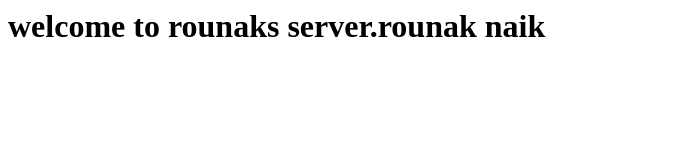
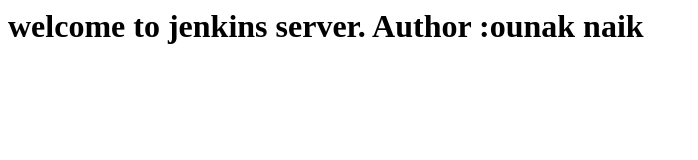
Before and after one commit to rounaknaik/website, a plain HTML site: page index.html in a window 1280 px wide. Shown: the whole page, without its empty margins (0-698 px from the left). Drawn offline with Linux system fonts and the light colour scheme.

Commit message:
my commit

```diff
--- a/index.html
+++ b/index.html
@@ -1,6 +1,6 @@
 <html>
 <title>jenkins ci/cd pipeline</title>
 <body>
-<h1>welcome to rounaks server.rounak naik</h1>
+<h1>welcome to jenkins server. Author :ounak naik</h1>
 </body>
 </html>
```
